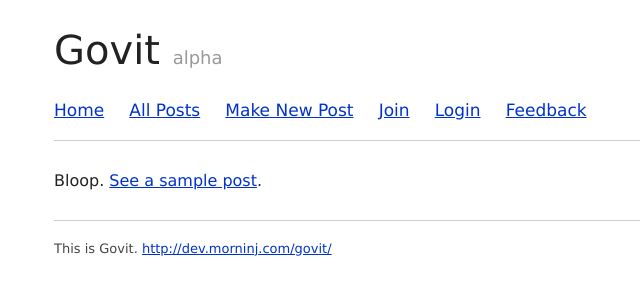
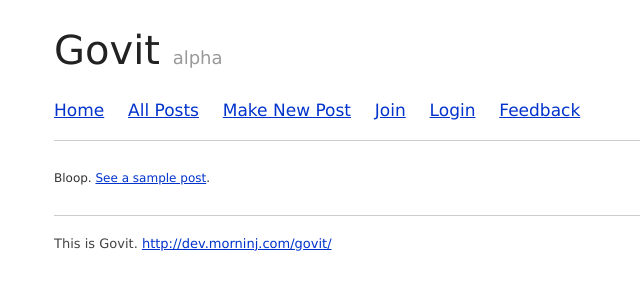
Before and after one commit to qiemem/GovDialogue, a PHP site: page / in a window 1280 px wide. Shown: the top 300 px of the page, without its empty margins (186-826 px from the left). Run offline with PHP 8.4, Linux system fonts and the light colour scheme.

Commit message:
Working on validation stuff

```diff
--- a/html/govit/join.php
+++ b/html/govit/join.php
@@ -100,10 +100,6 @@ else
 			{
 				echo("<p>User added successfully!");
 
-				/*
-
-				TODO: retrieve user's validation key
-
 				$validation_key = get_validation_key($_POST['email']);
 
 
--- a/html/govit/styles/global.css
+++ b/html/govit/styles/global.css
@@ -4,9 +4,9 @@
 body
 {
 	background-color: #FFFFFF;
-	color: #222222;
+	color: #333333;
 	font-family: "Lucida Grande", Geneva, Arial, Helvetica, sans-serif;
-	font-size: 16px;
+	font-size: 12px;
 	margin: 0;
 	padding: 0;
 }
```
